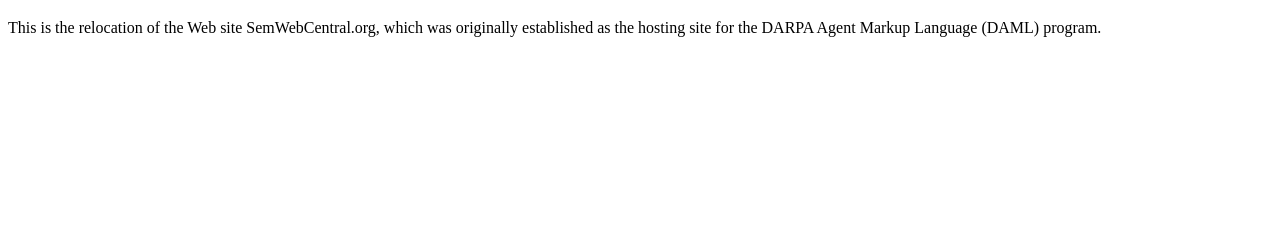
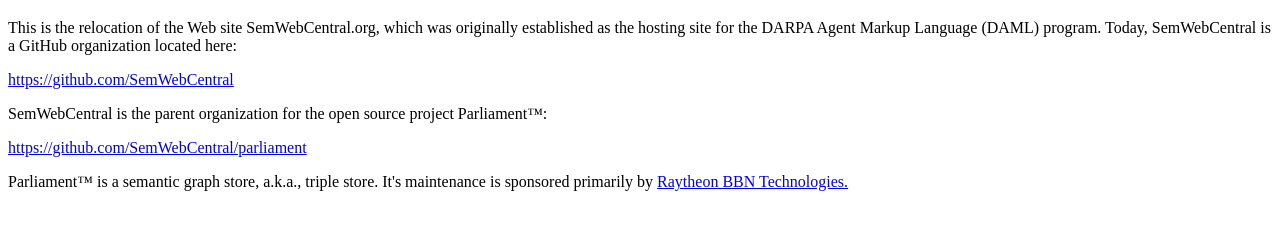
Before and after one commit to SemWebCentral/SemWebCentral.github.io, a plain HTML site: page index.html in a window 1280 px wide. Shown: the part 61-290 px from the top of the page. Drawn offline with Linux system fonts and the light colour scheme.

Commit message:
Updated to a minimally acceptible page.

```diff
--- a/index.html
+++ b/index.html
@@ -27,7 +27,29 @@
 	<p>
 	This is the relocation of the Web site SemWebCentral.org,
 	which was originally established as the hosting site for
-	the DARPA Agent Markup Language (DAML) program.
+	the DARPA Agent Markup Language (DAML) program. Today,
+	SemWebCentral is a GitHub organization located here:
+	</p>
+
+	<quote>
+	<a href="https://github.com/SemWebCentral"
+	>https://github.com/SemWebCentral</a>
+	</quote>
+
+	<p>
+	SemWebCentral is the parent organization for the open source
+	project Parliament&trade;:
+	</p>
+
+	<quote>
+	<a href="https://github.com/SemWebCentral/parliament"
+	>https://github.com/SemWebCentral/parliament</a>
+	</quote>
+
+	<p>
+	Parliament&trade; is a semantic graph store, a.k.a., triple
+	store. It's maintenance is sponsored primarily by <a
+	href="https://bbn.com/">Raytheon BBN Technologies.</a>
 	</p>
 </body>
 </html>
```
